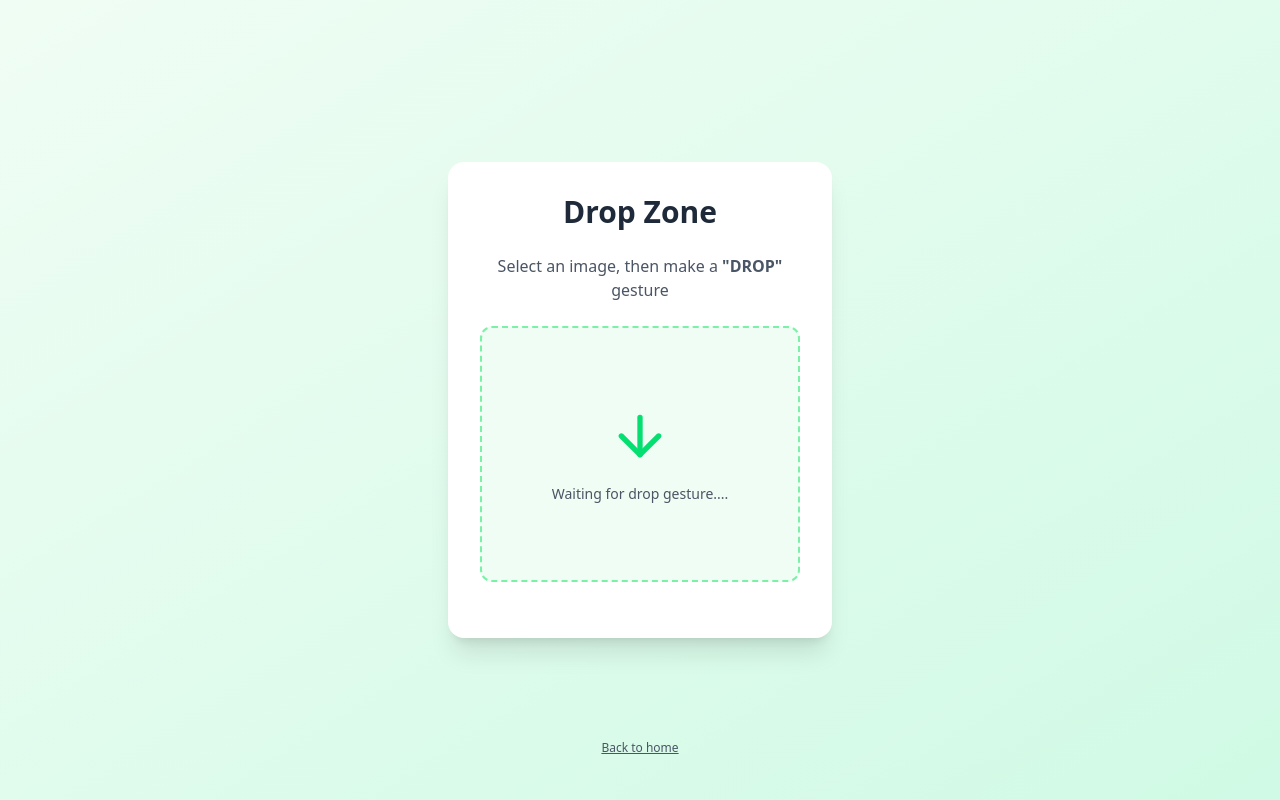
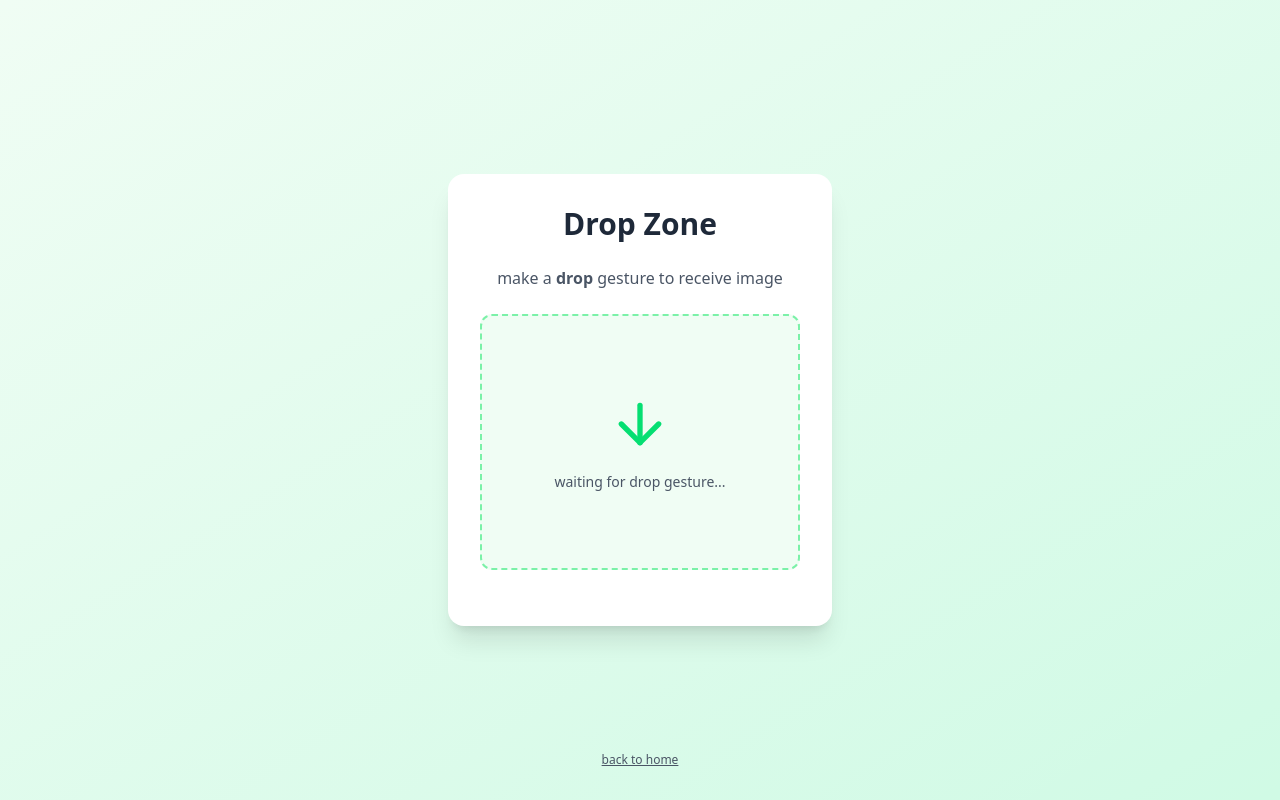
Before and after one commit to arc-ch/easy-drop, a React (Vite) app in the folder client/: page /drop in a window 1280 px wide. Built offline with nearby package versions, Linux system fonts and the light colour scheme.

Commit message:
Update DropPage.jsx

```diff
--- a/client/src/pages/DropPage.jsx
+++ b/client/src/pages/DropPage.jsx
@@ -2,52 +2,98 @@ import { ArrowDown } from "lucide-react";
 import { useEffect, useRef, useState } from "react";
 import { Link } from "react-router-dom";
 
+/* =====================
+   important constants
+   ===================== */
 
+// cooldown so drop gesture doesn't keep firing
+// gesture model runs every frame
 const DROP_COOLDOWN = 10000;
-const RECEIVER_ID = 'id2';
-const API_URL = 'https://grab-and-drop.onrender.com';
+
+// receiver id used by backend to know who is dropping
+// pairs with sender user id
+const RECEIVER_ID = "id2";
+
+// backend server
+const API_URL = "https://grab-and-drop.onrender.com";
+
+// minimum confidence needed for drop gesture
+// avoids accidental drops
 const CONFIDENCE_THRESHOLD = 0.7;
 
 const DropPage = ({ currentGesture, gestureConfidence }) => {
+  /* =====================
+     state
+     ===================== */
+
+  // image url received from backend
   const [receivedImage, setReceivedImage] = useState(null);
+
+  // true while drop animation / fetch is happening
+  // acts as a lock
   const [isDropping, setIsDropping] = useState(false);
+
+  // once true, prevents re-dropping
   const [hasDropped, setHasDropped] = useState(false);
 
+  /* =====================
+     refs
+     ===================== */
+
+  // last successful drop time
+  // used only for cooldown
   const lastDropTime = useRef(0);
 
+  /* =====================
+     core drop logic
+     ===================== */
+
   const handleDrop = async () => {
+    // safety: don't drop twice
     if (isDropping || hasDropped) return;
 
+    // start cooldown immediately
     lastDropTime.current = Date.now();
     setIsDropping(true);
 
     try {
+      // ask backend if something was grabbed for this receiver
       const response = await fetch(`${API_URL}/drop/${RECEIVER_ID}`);
       const data = await response.json();
 
       if (data.success && data.imagePath) {
-        console.log(`${API_URL}${data.imagePath}`);
+        // small delay for animation feel
         setTimeout(() => {
-          setReceivedImage(`${API_URL}${data.imagePath}`)
+          // backend returns relative path
+          setReceivedImage(`${API_URL}${data.imagePath}`);
           setIsDropping(false);
           setHasDropped(true);
         }, 1000);
       } else {
+        // nothing to drop yet
         setTimeout(() => {
           setIsDropping(false);
         }, 2000);
       }
     } catch (error) {
       console.error(error);
+      // fail-safe unlock
       setTimeout(() => {
         setIsDropping(false);
       }, 2000);
     }
-  }
+  };
+
+  /* =====================
+     gesture trigger (brain)
+     ===================== */
 
   useEffect(() => {
     const timeSinceLastDrop = Date.now() - lastDropTime.current;
-    if (currentGesture === 'drop' &&
+
+    // only trigger when everything is clean
+    if (
+      currentGesture === "drop" &&
       gestureConfidence > CONFIDENCE_THRESHOLD &&
       !isDropping &&
       !hasDropped &&
@@ -56,57 +102,192 @@ const DropPage = ({ currentGesture, gestureConfidence }) => {
     ) {
       handleDrop();
     }
-  }, [currentGesture, gestureConfidence, isDropping, hasDropped, receivedImage]);
+  }, [
+    currentGesture,
+    gestureConfidence,
+    isDropping,
+    hasDropped,
+    receivedImage,
+  ]);
+
+  /* =====================
+     ui
+     ===================== */
 
   return (
     <div className="min-h-screen bg-linear-to-br from-green-50 to bg-emerald-100 flex flex-col items-center justify-center p-4">
-      {
-        !receivedImage ? (
+      {!receivedImage ? (
+        // waiting state
         <div className="rounded-2xl p-8 max-w-md w-full">
-            {
-              currentGesture === 'drop' ? (
+          {currentGesture === "drop" ? (
+            // visual feedback while dropping
             <div className="flex items-center justify-center">
               <div className="w-48 h-48 rounded-full bg-cyan-200 animate-pulse shadow-2xl flex justify-center items-center">
                 <div className="w-32 h-32 rounded-full bg-emerald-100 animate-pulse"></div>
               </div>
             </div>
           ) : (
+            // idle state
             <div className="bg-white rounded-2xl shadow-xl p-8 max-w-md w-full">
               <h1 className="text-3xl font-bold text-gray-800 mb-6 text-center">
                 Drop Zone
               </h1>
+
               <p className="text-gray-600 mb-6 text-center">
-                    Select an image, then make a <strong>"DROP"</strong> gesture
+                make a <strong>drop</strong> gesture to receive image
               </p>
+
               <div className="flex flex-col items-center justify-center w-full h-64 border-2 border-dashed border-green-300 rounded-xl bg-green-50 mb-6">
                 <ArrowDown className="h-16 w-16 text-green-400 mb-4" />
-                    <span className="text-sm text-gray-600">Waiting for drop gesture....</span>
+                <span className="text-sm text-gray-600">
+                  waiting for drop gesture...
+                </span>
               </div>
-                  <Link to={'/'} className="absolute bottom-8 left-1/2 transform -translate-x-1/2 flex items-center gap-2 text-gray-600 text-xs underline px-6 py-3 transition-colors">
-                    Back to home
+
+              <Link
+                to="/"
+                className="absolute bottom-8 left-1/2 -translate-x-1/2 text-gray-600 text-xs underline"
+              >
+                back to home
               </Link>
             </div>
-              )
-            }
+          )}
         </div>
       ) : (
+        // image received
         <div className="relative w-full h-screen">
-            {
-              isDropping && (
+          {/* drop animation overlay */}
+          {isDropping && (
             <div className="absolute inset-0 flex items-center justify-center bg-black z-10">
-                  <div className="animate-ping absolute w-32 h-32 rounded-full bg-white opacity-75"></div>
-                  <div className="animate-pulse absolute w-64 h-64 rounded-full bg-white opacity-50"></div>
-                  <div className="animate-bounce absolute w-96 h-96 rounded-full bg-white"></div>
+              <div className="animate-ping absolute w-32 h-32 rounded-full bg-white opacity-75" />
+              <div className="animate-pulse absolute w-64 h-64 rounded-full bg-white opacity-50" />
+              <div className="animate-bounce absolute w-96 h-96 rounded-full bg-white" />
             </div>
-              )
-            }
+          )}
 
-            <img src={receivedImage} alt="Received" className="w-full h-full object-contain" />
+          <img
+            src={receivedImage}
+            alt="received"
+            className="w-full h-full object-contain"
+          />
         </div>
-        )
-      }
+      )}
     </div>
-  )
-}
+  );
+};
 
-export default DropPage
+export default DropPage;
+
+
+// import { ArrowDown } from "lucide-react";
+// import { useEffect, useRef, useState } from "react";
+// import { Link } from "react-router-dom";
+
+
+// const DROP_COOLDOWN = 10000;
+// const RECEIVER_ID = 'id2';
+// const API_URL = 'https://grab-and-drop.onrender.com';
+// const CONFIDENCE_THRESHOLD = 0.7;
+
+// const DropPage = ({ currentGesture, gestureConfidence }) => {
+//   const [receivedImage, setReceivedImage] = useState(null);
+//   const [isDropping, setIsDropping] = useState(false);
+//   const [hasDropped, setHasDropped] = useState(false);
+
+//   const lastDropTime = useRef(0);
+
+//   const handleDrop = async () => {
+//     if (isDropping || hasDropped) return;
+
+//     lastDropTime.current = Date.now();
+//     setIsDropping(true);
+
+//     try {
+//       const response = await fetch(`${API_URL}/drop/${RECEIVER_ID}`);
+//       const data = await response.json();
+
+//       if (data.success && data.imagePath) {
+//         console.log(`${API_URL}${data.imagePath}`);
+//         setTimeout(() => {
+//           setReceivedImage(`${API_URL}${data.imagePath}`)
+//           setIsDropping(false);
+//           setHasDropped(true);
+//         }, 1000);
+//       } else {
+//         setTimeout(() => {
+//           setIsDropping(false);
+//         }, 2000);
+//       }
+//     } catch (error) {
+//       console.error(error);
+//       setTimeout(() => {
+//         setIsDropping(false);
+//       }, 2000);
+//     }
+//   }
+
+//   useEffect(() => {
+//     const timeSinceLastDrop = Date.now() - lastDropTime.current;
+//     if (currentGesture === 'drop' &&
+//       gestureConfidence > CONFIDENCE_THRESHOLD &&
+//       !isDropping &&
+//       !hasDropped &&
+//       !receivedImage &&
+//       timeSinceLastDrop > DROP_COOLDOWN
+//     ) {
+//       handleDrop();
+//     }
+//   }, [currentGesture, gestureConfidence, isDropping, hasDropped, receivedImage]);
+
+//   return (
+//     <div className="min-h-screen bg-linear-to-br from-green-50 to bg-emerald-100 flex flex-col items-center justify-center p-4">
+//       {
+//         !receivedImage ? (
+//           <div className="rounded-2xl p-8 max-w-md w-full">
+//             {
+//               currentGesture === 'drop' ? (
+//                 <div className="flex items-center justify-center">
+//                   <div className="w-48 h-48 rounded-full bg-cyan-200 animate-pulse shadow-2xl flex justify-center items-center">
+//                     <div className="w-32 h-32 rounded-full bg-emerald-100 animate-pulse"></div>
+//                   </div>
+//                 </div>
+//               ) : (
+//                 <div className="bg-white rounded-2xl shadow-xl p-8 max-w-md w-full">
+//                   <h1 className="text-3xl font-bold text-gray-800 mb-6 text-center">
+//                     Drop Zone
+//                   </h1>
+//                   <p className="text-gray-600 mb-6 text-center">
+//                     Select an image, then make a <strong>"DROP"</strong> gesture
+//                   </p>
+//                   <div className="flex flex-col items-center justify-center w-full h-64 border-2 border-dashed border-green-300 rounded-xl bg-green-50 mb-6">
+//                     <ArrowDown className="h-16 w-16 text-green-400 mb-4" />
+//                     <span className="text-sm text-gray-600">Waiting for drop gesture....</span>
+//                   </div>
+//                   <Link to={'/'} className="absolute bottom-8 left-1/2 transform -translate-x-1/2 flex items-center gap-2 text-gray-600 text-xs underline px-6 py-3 transition-colors">
+//                     Back to home
+//                   </Link>
+//                 </div>
+//               )
+//             }
+//           </div>
+//         ) : (
+//           <div className="relative w-full h-screen">
+//             {
+//               isDropping && (
+//                 <div className="absolute inset-0 flex items-center justify-center bg-black z-10">
+//                   <div className="animate-ping absolute w-32 h-32 rounded-full bg-white opacity-75"></div>
+//                   <div className="animate-pulse absolute w-64 h-64 rounded-full bg-white opacity-50"></div>
+//                   <div className="animate-bounce absolute w-96 h-96 rounded-full bg-white"></div>
+//                 </div>
+//               )
+//             }
+
+//             <img src={receivedImage} alt="Received" className="w-full h-full object-contain" />
+//           </div>
+//         )
+//       }
+//     </div>
+//   )
+// }
+
+// export default DropPage
```
Lines whose indentation alone changed are shown as unchanged.
